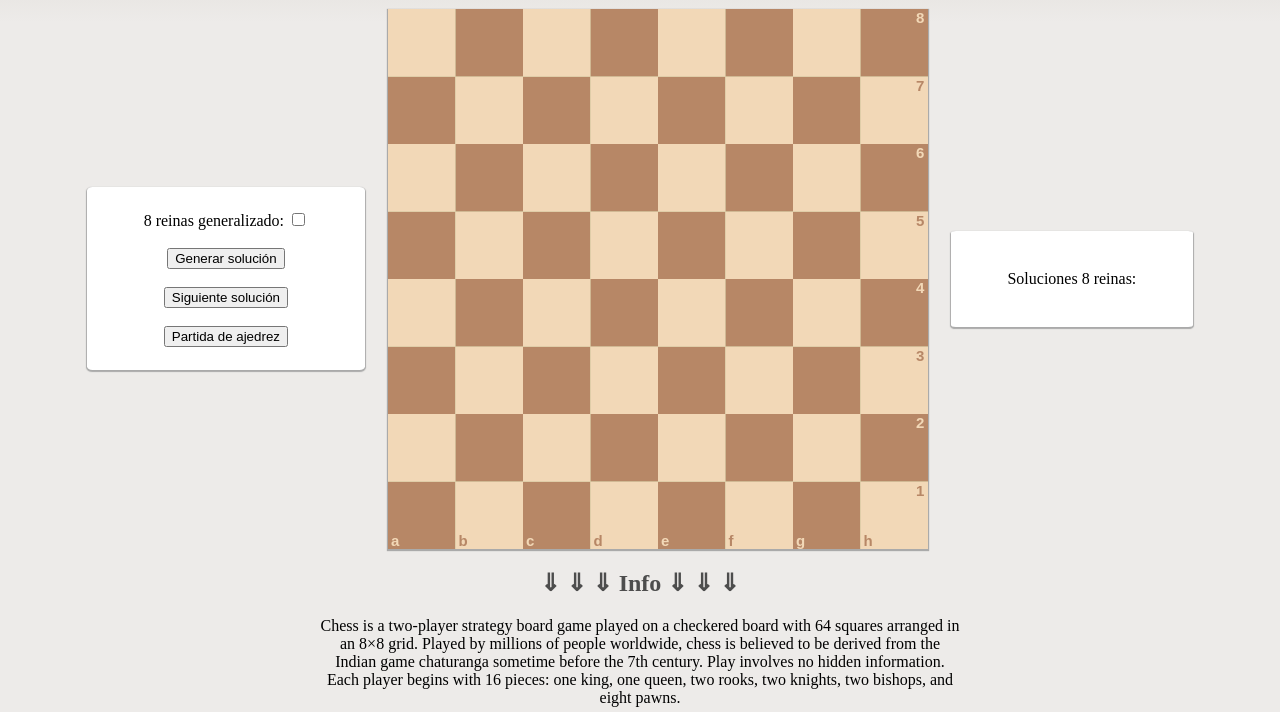
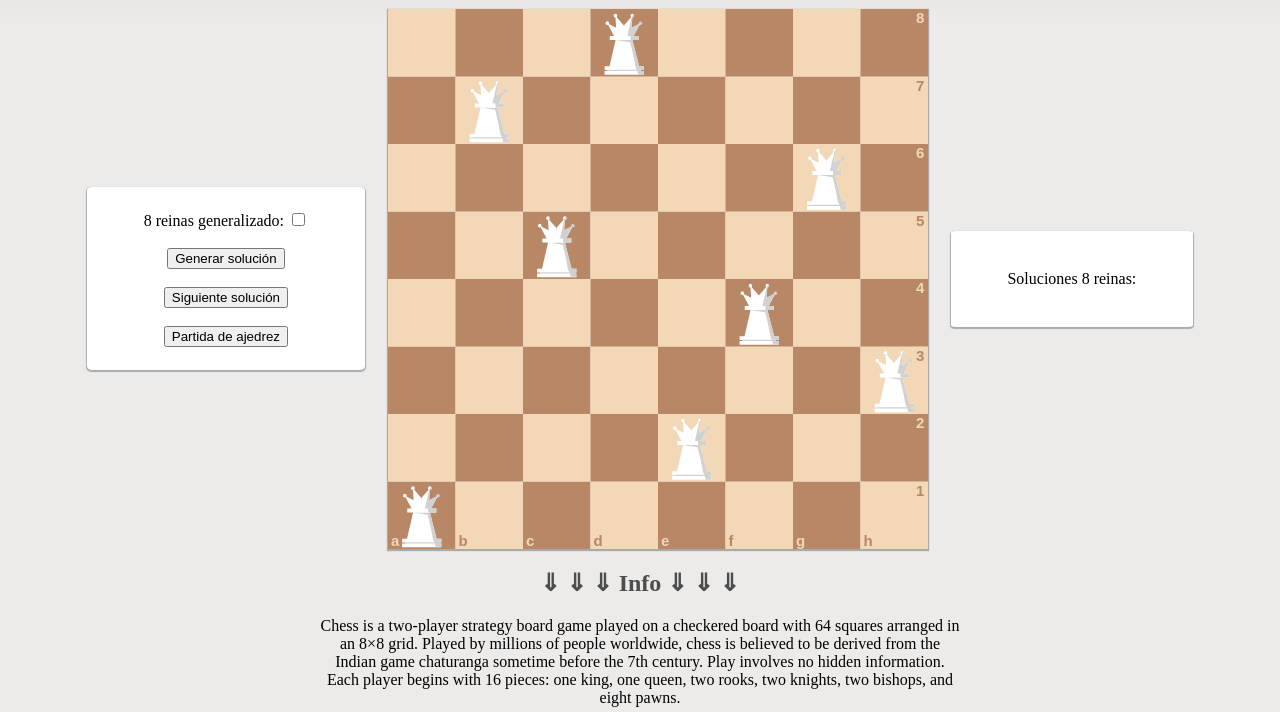
Before and after one commit to alu0101124896/PAI-Practica-11-Chess, a website with bundled scripts: page src/tabares-sergio-chess.html in a window 1280 px wide. Both pictures are taken after a click on the button "Generar solución". Shown: the part 88-800 px from the top of the page. Built offline with nearby package versions, Linux system fonts and the light colour scheme.

Commit message:
Generates eight queens puzzle solutions correctly

```diff
--- a/src/board.js
+++ b/src/board.js
@@ -52,8 +52,8 @@ else { // Execution in browser
   BlackPawnPieceOnBoard = BlackPawnPiece;
 }
 
-const NUM_OF_RANKS = 8;
-const NUM_OF_FILES = 8;
+const NUM_OF_RANKS_ON_BOARD = 8;
+const NUM_OF_FILES_ON_BOARD = 8;
 // const LIGHT_TILE = 'peachPuff';
 // const DARK_TILE = 'lightSalmon';
 const LIGHT_TILE = '#f2d8b7';
@@ -74,12 +74,25 @@ class Board {
    */
   constructor() {
     this.grid = [];
-    for (let filesIterator = 0; filesIterator < NUM_OF_FILES; filesIterator++) {
+    for (let filesIterator = 0; filesIterator < NUM_OF_FILES_ON_BOARD; filesIterator++) {
       let tempFile = [];
-      for (let ranksIterator = 0; ranksIterator < NUM_OF_RANKS; ranksIterator++) {
+      for (let ranksIterator = 0; ranksIterator < NUM_OF_RANKS_ON_BOARD; ranksIterator++) {
         tempFile.push(0);
       }
       this.grid.push(tempFile);
+    }
+  }
+
+  /**
+   * @description Function that resets the board to 0
+   *
+   * @memberof Board
+   */
+  reset() {
+    for (let filesIterator = 0; filesIterator < NUM_OF_FILES_ON_BOARD; filesIterator++) {
+      for (let ranksIterator = 0; ranksIterator < NUM_OF_RANKS_ON_BOARD; ranksIterator++) {
+        this.grid[filesIterator][ranksIterator] = 0;
+      }
     }
   }
 
@@ -111,7 +124,7 @@ class Board {
     this.grid[0][7] = new BlackRookPieceOnBoard(0, 7);
     this.grid[7][7] = new BlackRookPieceOnBoard(7, 7);
 
-    for (let filesIterator = 0; filesIterator < NUM_OF_FILES; filesIterator++) {
+    for (let filesIterator = 0; filesIterator < NUM_OF_FILES_ON_BOARD; filesIterator++) {
       this.grid[filesIterator][1] = new WhitePawnPieceOnBoard(filesIterator, 1);
       this.grid[filesIterator][6] = new BlackPawnPieceOnBoard(filesIterator, 6);
     }
@@ -126,8 +139,8 @@ class Board {
    */
   draw(CONTEXT, CANVAS) {
     CONTEXT.clearRect(0, 0, CANVAS.width, -CANVAS.height);
-    for (let filesIterator = 0; filesIterator < NUM_OF_FILES; filesIterator++) {
-      for (let ranksIterator = 0; ranksIterator < NUM_OF_RANKS; ranksIterator++) {
+    for (let filesIterator = 0; filesIterator < NUM_OF_FILES_ON_BOARD; filesIterator++) {
+      for (let ranksIterator = 0; ranksIterator < NUM_OF_RANKS_ON_BOARD; ranksIterator++) {
         if (((filesIterator + ranksIterator) % 2) === 0) {
           CONTEXT.fillStyle = DARK_TILE;
         } else {
--- a/src/chess.css
+++ b/src/chess.css
@@ -28,7 +28,7 @@ h2 {
 }
 
 canvas {
-  background: #e5ffcc;
+  background: #edebe9;
   margin: 0 auto;
   display: block;
 }
--- a/src/chess.js
+++ b/src/chess.js
@@ -10,14 +10,23 @@
 "use strict";
 
 let BoardOnChess;
+let QueenOnChess;
+let LineOnChess;
 /* istanbul ignore next */
 if (typeof require !== 'undefined') { // Execution in node
   BoardOnChess = require('./board.js').Board;
+  QueenOnChess = require('./white-queen-piece.js').WhiteQueenPiece;
+  LineOnChess = require('./line.js').Line;
 }
 /* istanbul ignore next */
-else { // Execution in browser
+else { // Execution in bfileser
   BoardOnChess = Board;
+  QueenOnChess = WhiteQueenPiece;
+  LineOnChess = Line;
 }
+
+const NUM_OF_RANKS_ON_CHESS = 8;
+const NUM_OF_FILES_ON_CHESS = 8;
 
 /**
  * @description Class representing an chess
@@ -39,6 +48,8 @@ class Chess {
     this.CANVAS.height = window.innerWidth / 2 - 100;
     this.CONTEXT.translate(0, this.CANVAS.height);
     this.board.draw(this.CONTEXT, this.CANVAS);
+    this.eightQueensSolutions = [];
+    this.queens = [];
   }
 
   /**
@@ -51,6 +62,158 @@ class Chess {
     this.board.piecesOnStartingPosition();
     this.board.draw(this.CONTEXT, this.CANVAS);
   }
+
+  /**
+   * @description Function that checks if the queen is in line with another two
+   *
+   * @param {number} file - Candidate file to input a queen
+   * @param {number} rank - Candidate rank to input a queen
+   * @returns {boolean} Returns true if the queen is not in line
+   * @memberof Chess
+   */
+  checkLine(file, rank) {
+    if (this.queens.length < 2) {
+      return true;
+    }
+    else {
+      for (let firstQueen = 0; firstQueen < this.queens.length - 1;
+        firstQueen++) {
+        for (let secondQueen = firstQueen + 1; secondQueen < this.queens.length;
+          secondQueen++) {
+          let line = new LineOnChess(this.queens[firstQueen],
+            this.queens[secondQueen]);
+          if (line.isPointInLine(file, rank)) {
+            return false;
+          }
+        }
+      }
+      return true;
+    }
+  }
+
+  /**
+   * @description Function that checks if the queen can be placed safely
+   *
+   * @param {number} file - Candidate file to input a queen
+   * @param {number} rank - Candidate rank to input a queen
+   * @returns {boolean} Returns true if the queen can be placed safely
+   * @memberof Chess
+   */
+  isSafe(file, rank) {
+    for (let rankIterator = 0; rankIterator < rank; rankIterator++) {
+      if (this.board.grid[file][rankIterator] !== 0) {
+        return false;
+      }
+    }
+    for (let fileIterator = file, rankIterator = rank;
+      (fileIterator >= 0) && (rankIterator >= 0);
+      fileIterator--, rankIterator--) {
+      if (this.board.grid[fileIterator][rankIterator] !== 0) {
+        return false;
+      }
+    }
+    for (let fileIterator = file, rankIterator = rank;
+      (rankIterator >= 0) && (fileIterator < NUM_OF_FILES_ON_CHESS);
+      fileIterator++, rankIterator--) {
+      if (this.board.grid[fileIterator][rankIterator] !== 0) {
+        return false;
+      }
+    }
+    if (document.getElementById("generalized").checked) {
+      return this.checkLine(file, rank);
+    } else {
+      return true;
+    }
+  }
+
+  /**
+   * @description Function that inserts a queen into the board
+   *
+   * @param {number} file - File position of the queen in the board
+   * @param {number} rank - Rank position of the queen in the board
+   * @memberof Chess
+   */
+  insertQueen(file, rank) {
+    this.board.grid[file][rank] = new QueenOnChess(file, rank);
+    this.queens.push(new QueenOnChess(file, rank));
+  }
+
+  /**
+   * @description Function that extracts a queen out of the board
+   *
+   * @param {number} file - File position of the queen in the board
+   * @param {number} rank - Rank position of the queen in the board
+   * @memberof Chess
+   */
+  extractQueen(file, rank) {
+    this.board.grid[file][rank] = 0;
+    this.queens.pop();
+  }
+
+  /**
+   * @description Function that deep copies a board instance
+   *
+   * @param {BoardOnChess} board - Board to be copied
+   * @returns {BoardOnChess} Returns the copy of the board
+   * @memberof Chess
+   */
+  copy(board) {
+    let newBoard = new BoardOnChess();
+    for (let filesIterator = 0; filesIterator < NUM_OF_FILES_ON_CHESS; filesIterator++) {
+      for (let ranksIterator = 0; ranksIterator < NUM_OF_RANKS_ON_CHESS; ranksIterator++) {
+        if (board.grid[filesIterator][ranksIterator] === 0) {
+          newBoard.grid[filesIterator][ranksIterator] = 0;
+        } else {
+          newBoard.grid[filesIterator][ranksIterator] = Object.assign(
+            Object.create(
+              Object.getPrototypeOf(board.grid[filesIterator][ranksIterator])
+            ),
+            board.grid[filesIterator][ranksIterator]
+          );
+        }
+      }
+    }
+    return newBoard;
+  }
+
+  /**
+   * @description Recursive function that walks along the board searching for
+   *  possible solutions
+   *
+   * @param {number} rank - Candidate rank to input a queen
+   * @memberof Chess
+   */
+  placeQueens(rank) {
+    if (rank === NUM_OF_RANKS_ON_CHESS) {
+      this.eightQueensSolutions.push(this.copy(this.board));
+    } else {
+      for (let filesIterator = 0; filesIterator < NUM_OF_FILES_ON_CHESS;
+        filesIterator++) {
+        if (this.isSafe(filesIterator, rank)) {
+          this.insertQueen(filesIterator, rank);
+          this.placeQueens(rank + 1);
+          this.extractQueen(filesIterator, rank);
+        }
+      }
+    }
+  }
+
+  /**
+   * @description Function that starts the search of the solutions to the eight
+   *  queens puzzle
+   *
+   * @memberof Chess
+   */
+  solvePuzzle() {
+    this.board.reset();
+    this.eightQueensSolutions.splice(this.eightQueensSolutions[0],
+      this.eightQueensSolutions.length)
+    const initialRank = 0;
+    this.placeQueens(initialRank);
+    if (this.eightQueensSolutions.length > 0) {
+      this.eightQueensSolutions[0].draw(this.CONTEXT, this.CANVAS);
+    }
+  }
 }
 
 /* istanbul ignore next */
--- /dev/null
+++ b/src/line.js
@@ -0,0 +1,58 @@
+/**
+ * @file line.js
+ * @author Sergio Tabares Hernández <alu0101124896@ull.edu.es>
+ * @since Spring 2020
+ * @summary University of La Laguna
+ * @summary Computer Science - Interactive Aplication Programing
+ * @description This program implements a line class for the chess.
+ */
+
+"use strict";
+
+let QueenOnLine;
+/* istanbul ignore next */
+if (typeof require !== 'undefined') { // Execution in node
+  QueenOnLine = require('./white-queen-piece.js').WhiteQueenPiece;
+}
+/* istanbul ignore next */
+else { // Execution in bfileser
+  QueenOnLine = WhiteQueenPiece
+}
+
+/**
+ * @description Class representing an line
+ *
+ * @class Line
+ */
+class Line {
+
+  /**
+   * @description Constructor that creates an instance of a line.
+   *
+   * @param {QueenOnLine} firstQueen - The first of the queens
+   * @param {QueenOnLine} secondQueen - The second of the queens
+   * @memberof Line
+   */
+  constructor(firstQueen, secondQueen) {
+    this.slope = (secondQueen.rank - firstQueen.rank) /
+      (secondQueen.file - firstQueen.file);
+    this.displacement = (this.slope * (-firstQueen.file)) + firstQueen.rank;
+  }
+
+  /**
+   * @description Function that checks if the queen is in a line
+   *
+   * @param {number} file - Candidate file to input a queen
+   * @param {number} rank - Candidate rank to input a queen
+   * @returns {boolean} Returns true if the queen is in the line
+   * @memberof Line
+   */
+  isPointInLine(file, rank) {
+    return ((this.slope * file + this.displacement - rank) === 0);
+  }
+}
+
+/* istanbul ignore next */
+if (typeof exports !== 'undefined') { // Execution in node
+  exports.Line = Line;
+}
--- a/src/tabares-sergio-chess.html
+++ b/src/tabares-sergio-chess.html
@@ -40,7 +40,7 @@
       </div>
       <br />
       <div>
-        <button type="button" onclick="chess.generateSolution();">Generar solución</button>
+        <button type="button" onclick="chess.solvePuzzle();">Generar solución</button>
       </div>
       <br />
       <div>
@@ -82,6 +82,7 @@
       <script src="../src/black-rook-piece.js"></script>
       <script src="../src/black-pawn-piece.js"></script>
       <script src="../src/board.js"></script>
+      <script src="../src/line.js"></script>
       <script src="../src/chess.js"></script>
       <script>
         let chess = new Chess();
```
